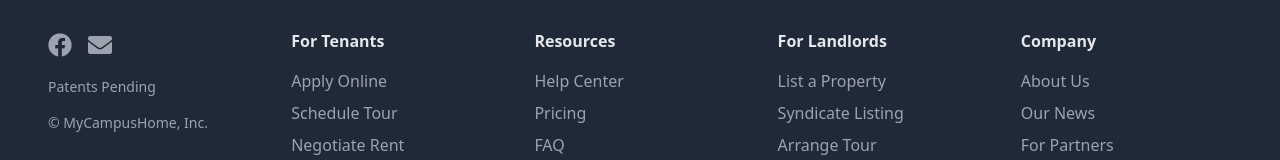
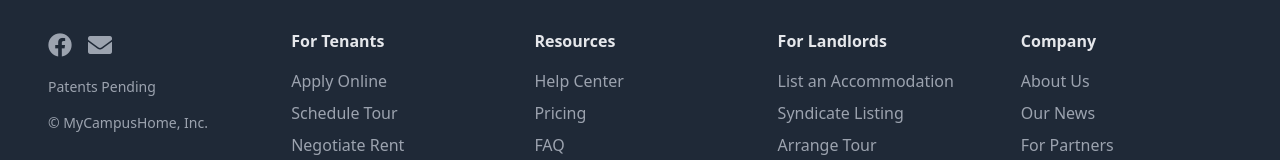
Before and after one commit to De-Silva-Madhushankha/MyCampusHome, a React (Vite) app in the folder client/: page / in a window 1280 px wide. Shown: the part 871-1031 px from the top of the page. Built offline with nearby package versions, Linux system fonts and the light colour scheme; no server answers.

Commit message:
small changes

```diff
--- a/client/src/components/Footer.jsx
+++ b/client/src/components/Footer.jsx
@@ -51,7 +51,7 @@ const Footer = () => {
                     <div>
                         <h3 className="text-gray-200 font-semibold mb-4">For Landlords</h3>
                         <ul className="space-y-2">
-                            <li><Link to='/' className="hover:text-gray-100">List a Property</Link></li>
+                            <li><Link to='/list-property' className="hover:text-gray-100">List an Accommodation</Link></li>
                             <li><Link to='/' className="hover:text-gray-100">Syndicate Listing</Link></li>
                             <li><Link to='/' className="hover:text-gray-100">Arrange Tour </Link></li>
                             <li><Link to='/' className="hover:text-gray-100">Tenant Screening</Link></li>
```
